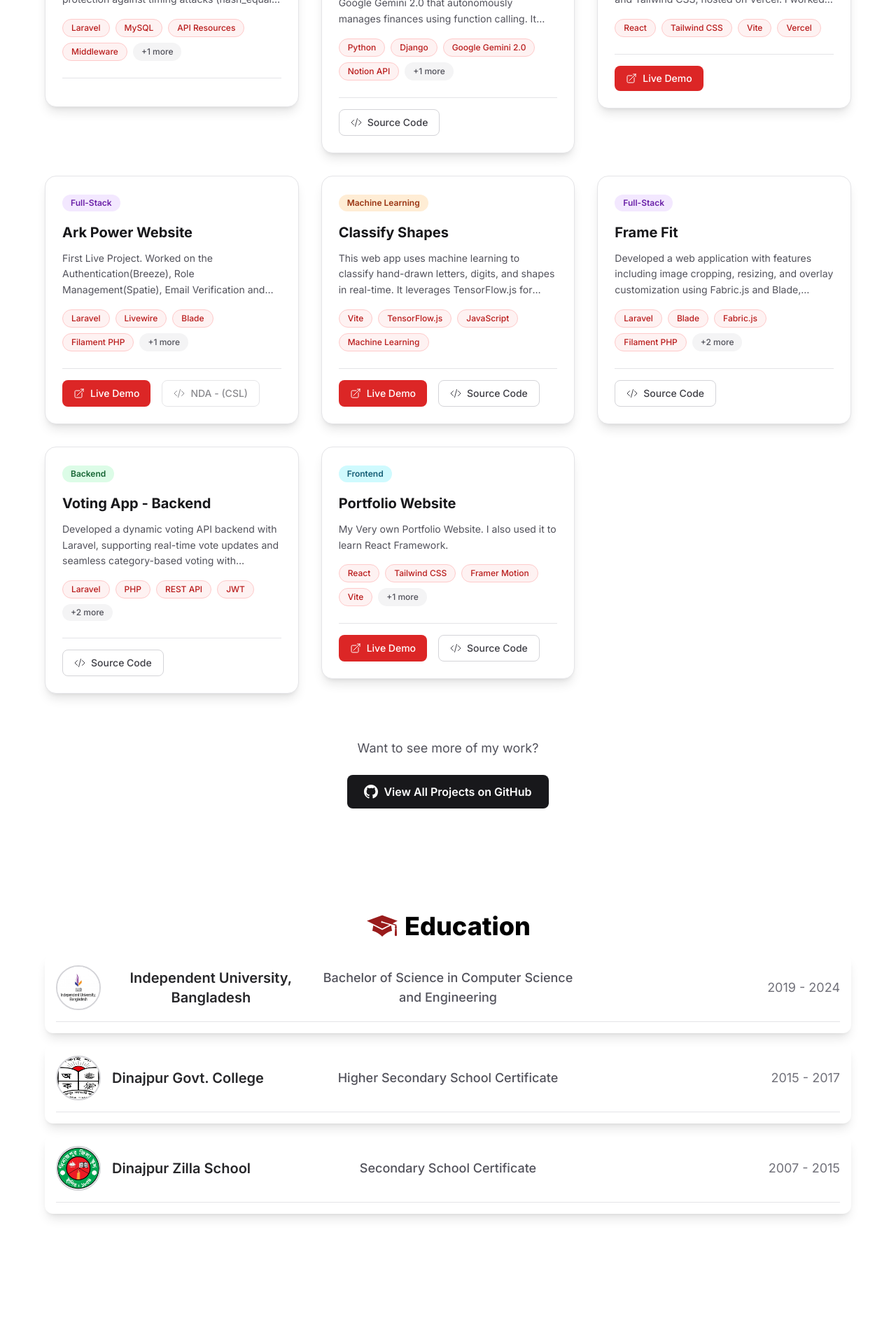
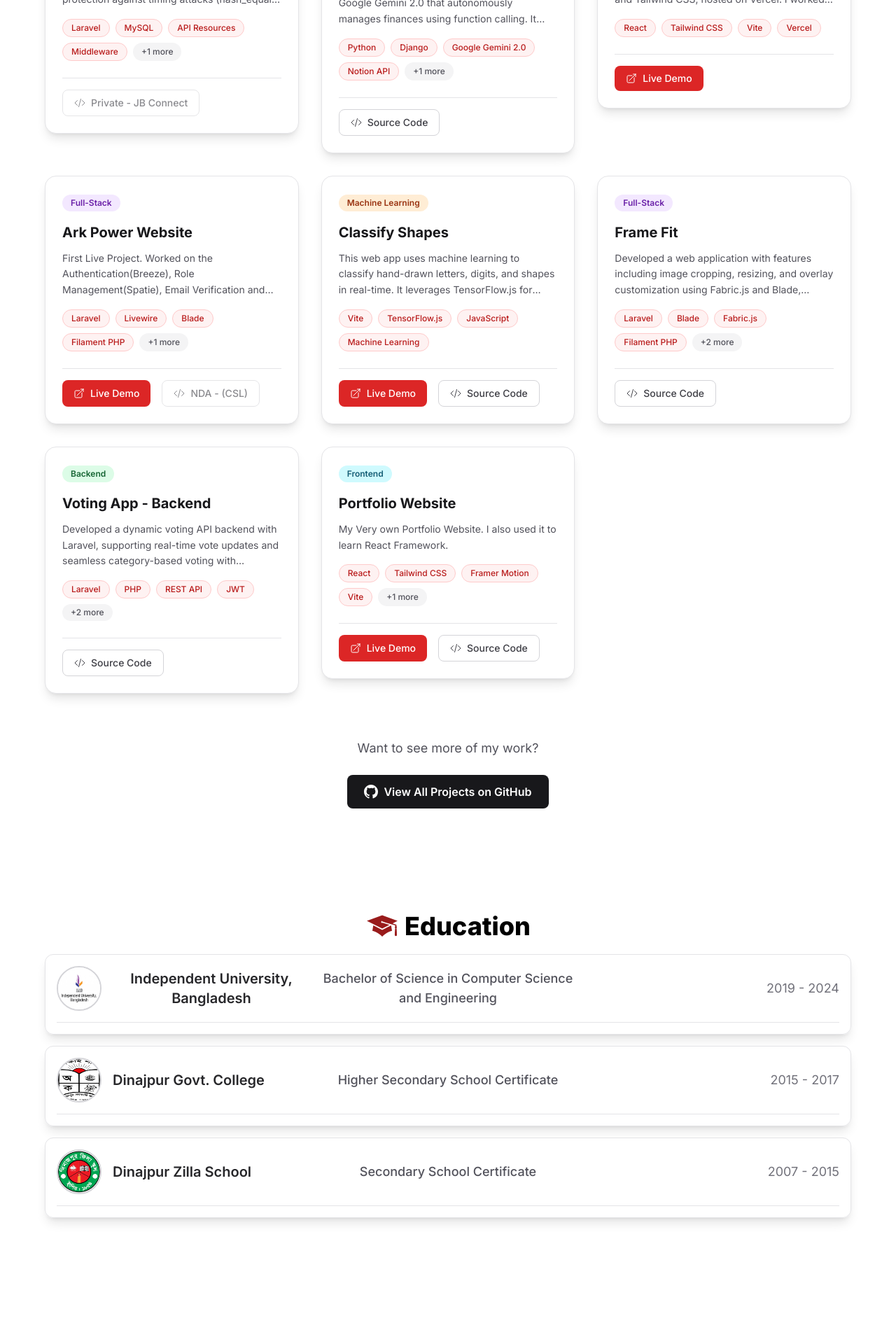
Before and after one commit to AbuAhamedRafi/rafilio, a React (Vite) app: page / in a window 1280 px wide. Shown: the part 1900-3820 px from the top of the page at 70% size. Built offline with nearby package versions, Linux system fonts and the light colour scheme.

Commit message:
Enhance: Add animations and improve UI interactions in Project, Certifications, Contact, Education, and Projects components

```diff
--- a/src/components/Project.jsx
+++ b/src/components/Project.jsx
@@ -1,4 +1,5 @@
 import { motion } from "framer-motion";
+import { useState } from "react";
 import {
   ArrowTopRightOnSquareIcon,
   CodeBracketIcon,
@@ -6,6 +7,8 @@ import {
 import { cn } from "../utils/cn";
 
 function Project({ title, description, technologies, link, github, category }) {
+  const [isActive, setIsActive] = useState(false);
+
   // Handle both array and string formats for backward compatibility
   const techArray = Array.isArray(technologies)
     ? technologies
@@ -36,17 +39,31 @@ function Project({ title, description, technologies, link, github, category }) {
       className={cn(
         "group relative bg-white dark:bg-zinc-900 rounded-2xl p-6 shadow-lg",
         "border border-zinc-200 dark:border-zinc-800",
-        "hover:shadow-xl hover:-translate-y-2 transition-all duration-300",
-        "hover:border-red-200 dark:hover:border-red-800"
+        "transition-all duration-300 cursor-pointer",
+        (isActive || "hover") && "hover:shadow-xl hover:-translate-y-2",
+        (isActive || "hover") &&
+          "hover:border-red-200 dark:hover:border-red-800",
+        isActive &&
+          "shadow-xl -translate-y-2 border-red-200 dark:border-red-800"
       )}
       whileHover={{ y: -8 }}
+      whileTap={{ y: -8 }}
       initial={{ opacity: 0, y: 20 }}
       whileInView={{ opacity: 1, y: 0 }}
       viewport={{ once: true }}
       transition={{ duration: 0.5 }}
+      onTouchStart={() => setIsActive(true)}
+      onTouchEnd={() => setTimeout(() => setIsActive(false), 300)}
+      onMouseEnter={() => setIsActive(true)}
+      onMouseLeave={() => setIsActive(false)}
     >
       {/* Gradient border effect */}
-      <div className="absolute inset-0 bg-gradient-to-r from-red-500 to-blue-500 rounded-2xl opacity-0 group-hover:opacity-100 transition-opacity duration-300 -z-10 blur-xl" />
+      <div
+        className={cn(
+          "absolute inset-0 bg-gradient-to-r from-red-500 to-blue-500 rounded-2xl transition-opacity duration-300 -z-10 blur-xl",
+          isActive ? "opacity-100" : "opacity-0"
+        )}
+      />
 
       {/* Category badge */}
       {category && (
@@ -64,7 +81,14 @@ function Project({ title, description, technologies, link, github, category }) {
       )}
 
       {/* Project title */}
-      <h3 className="font-bold text-xl text-zinc-900 dark:text-zinc-100 mb-3 group-hover:text-red-600 dark:group-hover:text-red-400 transition-colors duration-300">
+      <h3
+        className={cn(
+          "font-bold text-xl mb-3 transition-colors duration-300",
+          isActive
+            ? "text-red-600 dark:text-red-400"
+            : "text-zinc-900 dark:text-zinc-100"
+        )}
+      >
         {title}
       </h3>
 
@@ -140,7 +164,12 @@ function Project({ title, description, technologies, link, github, category }) {
       </div>
 
       {/* Hover effect overlay */}
-      <div className="absolute inset-0 bg-gradient-to-br from-red-500/5 to-blue-500/5 rounded-2xl opacity-0 group-hover:opacity-100 transition-opacity duration-300 pointer-events-none" />
+      <div
+        className={cn(
+          "absolute inset-0 bg-gradient-to-br from-red-500/5 to-blue-500/5 rounded-2xl transition-opacity duration-300 pointer-events-none",
+          isActive ? "opacity-100" : "opacity-0"
+        )}
+      />
     </motion.div>
   );
 }
--- a/src/components/sections/Contact.jsx
+++ b/src/components/sections/Contact.jsx
@@ -1,13 +1,46 @@
+import { motion } from "framer-motion";
 import user_info from "../../data/user_info.js";
-
 import { FaSquareXTwitter, FaLinkedin } from "react-icons/fa6";
 import { FaFacebook, FaInstagram } from "react-icons/fa";
 import { MdEmail } from "react-icons/md";
+import Fade from "../Fade.jsx";
 
 function Contact() {
+  const containerVariants = {
+    hidden: { opacity: 0 },
+    visible: {
+      opacity: 1,
+      transition: {
+        staggerChildren: 0.15,
+        delayChildren: 0.2,
+      },
+    },
+  };
+
+  const itemVariants = {
+    hidden: {
+      opacity: 0,
+      x: -50,
+      scale: 0.9,
+    },
+    visible: {
+      opacity: 1,
+      x: 0,
+      scale: 1,
+      transition: {
+        duration: 0.7,
+        ease: [0.25, 0.46, 0.45, 0.94],
+      },
+    },
+  };
+
   return (
-    <section id="contact" className="scroll-mt-16 mt-16 pt-12 px-4 sm:px-6 lg:px-8 xl:px-16 2xl:px-24">
+    <section
+      id="contact"
+      className="scroll-mt-16 mt-16 pt-12 px-4 sm:px-6 lg:px-8 xl:px-16 2xl:px-24"
+    >
       <div className="w-full">
+        <Fade>
           <h4 className="text-5xl font-bold text-zinc-900 dark:text-zinc-100">
             Let&apos;s Get in Touch:{" "}
             <span className="text-red-800 dark:text-red-500">
@@ -18,50 +51,66 @@ function Contact() {
           <p className="mt-8 leading-7 text-base text-zinc-600 dark:text-zinc-300 font-light">
             {user_info.contact.description}
           </p>
+        </Fade>
 
         <div className="flex justify-center items-center h-80 px-4">
-        <div className="space-y-10">
-          <a
+          <motion.div
+            className="space-y-10"
+            variants={containerVariants}
+            initial="hidden"
+            whileInView="visible"
+            viewport={{ once: true, amount: 0.1 }}
+          >
+            <motion.a
               href={user_info.socials.linkedin}
               className="flex items-center gap-4 text-zinc-600 dark:text-zinc-300 transition-all duration-300 group"
+              variants={itemVariants}
+              whileHover={{ x: 10 }}
             >
               <FaLinkedin className="text-2xl text-red-800 dark:text-red-500 transition-all duration-300 group-hover:text-blue-700 dark:group-hover:text-blue-600" />
               <span className="text-lg font-medium transition-all duration-300 group-hover:scale-105 group-hover:text-blue-700 dark:group-hover:text-blue-600">
                 Follow on Linkedin
               </span>
-          </a>
-          <a
+            </motion.a>
+            <motion.a
               href={user_info.socials.facebook}
               className="flex items-center gap-4 text-zinc-600 dark:text-zinc-300 transition-all duration-300 group"
+              variants={itemVariants}
+              whileHover={{ x: 10 }}
             >
               <FaFacebook className="text-2xl text-red-800 dark:text-red-500 transition-all duration-300 group-hover:text-blue-600 dark:group-hover:text-blue-500" />
               <span className="text-lg font-medium transition-all duration-300 group-hover:scale-105 group-hover:text-blue-600 dark:group-hover:text-blue-500">
                 Follow on Facebook
               </span>
-          </a>
+            </motion.a>
 
-          <a
+            <motion.a
               href={user_info.socials.twitter}
               className="flex items-center gap-4 text-zinc-600 dark:text-zinc-300 transition-all duration-300 group"
+              variants={itemVariants}
+              whileHover={{ x: 10 }}
             >
               <FaSquareXTwitter className="text-2xl text-red-800 dark:text-red-500 transition-all duration-300 group-hover:text-blue-400 dark:group-hover:text-blue-300" />
               <span className="text-lg font-medium transition-all duration-300 group-hover:scale-105 group-hover:text-blue-400 dark:group-hover:text-blue-300">
                 Follow on X
               </span>
-          </a>
+            </motion.a>
 
-          <a
+            <motion.a
               href={user_info.socials.instagram}
               className="flex items-center gap-4 text-zinc-600 dark:text-zinc-300 transition-all duration-300 group"
+              variants={itemVariants}
+              whileHover={{ x: 10 }}
             >
               <FaInstagram className="text-2xl text-red-800 dark:text-red-500 transition-all duration-300 group-hover:text-pink-500 dark:group-hover:text-pink-400" />
               <span className="text-lg font-medium transition-all duration-300 group-hover:scale-105 group-hover:text-pink-500 dark:group-hover:text-pink-400">
                 Follow on Instagram
               </span>
-          </a>
-        </div>
+            </motion.a>
+          </motion.div>
         </div>
 
+        <Fade>
           <hr className="border dark:border-zinc-800" />
 
           <a
@@ -71,6 +120,7 @@ function Contact() {
             <MdEmail className="self-center text-lg text-red-800 dark:text-red-500" />
             <span>{user_info.main.email}</span>
           </a>
+        </Fade>
       </div>
     </section>
   );
--- a/src/components/sections/Education.jsx
+++ b/src/components/sections/Education.jsx
@@ -1,27 +1,72 @@
+import { motion } from "framer-motion";
 import user_info from "../../data/user_info.js";
 import { GiGraduateCap } from "react-icons/gi";
 import { getAssetPath } from "../../utils/assets.js";
+import Fade from "../Fade.jsx";
 
 function Education() {
+  const containerVariants = {
+    hidden: { opacity: 0 },
+    visible: {
+      opacity: 1,
+      transition: {
+        staggerChildren: 0.15,
+        delayChildren: 0.2,
+      },
+    },
+  };
+
+  const cardVariants = {
+    hidden: {
+      opacity: 0,
+      y: 50,
+      scale: 0.9,
+    },
+    visible: {
+      opacity: 1,
+      y: 0,
+      scale: 1,
+      transition: {
+        duration: 0.7,
+        ease: [0.25, 0.46, 0.45, 0.94],
+      },
+    },
+  };
+
   return (
     <section
       id="education"
       className="scroll-mt-16 flex flex-col items-center text-center py-16 px-4 sm:px-6 lg:px-8 xl:px-16 2xl:px-24 bg-gradient-to-r"
     >
       <div className="w-full">
+        <Fade>
           <div className="flex justify-center items-center">
             <h4 className="text-4xl dark:text-white mb-4 font-extrabold flex gap-2 items-center">
               <GiGraduateCap className="text-5xl text-red-800 dark:text-red-500" />
               Education
             </h4>
           </div>
+        </Fade>
 
+        <motion.div
+          variants={containerVariants}
+          initial="hidden"
+          whileInView="visible"
+          viewport={{ once: true, amount: 0.1 }}
+        >
           {user_info.education.map((edu, index) => {
             return (
-            <div
+              <motion.div
                 key={index}
-              className="shadow-lg rounded-xl p-4 mb-4 mx-auto transition-transform duration-300"
+                variants={cardVariants}
+                className="group relative shadow-lg rounded-xl p-4 mb-4 mx-auto transition-transform duration-300 hover:shadow-xl hover:-translate-y-2 border border-zinc-200 dark:border-zinc-800 hover:border-red-200 dark:hover:border-red-800"
+                whileHover={{ y: -8 }}
               >
+                {/* Gradient border effect */}
+                <div className="absolute inset-0 bg-gradient-to-r from-red-500 to-blue-500 rounded-xl opacity-0 group-hover:opacity-100 transition-opacity duration-300 -z-10 blur-xl" />
+
+                {/* Hover effect overlay */}
+                <div className="absolute inset-0 bg-gradient-to-br from-red-500/5 to-blue-500/5 rounded-xl opacity-0 group-hover:opacity-100 transition-opacity duration-300 pointer-events-none" />
                 <div className="flex flex-col md:flex-row md:justify-between md:items-center gap-4">
                   <div className="flex items-center gap-4 w-full md:w-1/3">
                     <img
@@ -48,9 +93,10 @@ function Education() {
                 </div>
 
                 <div className="mt-4 h-[1px] bg-zinc-200 dark:bg-zinc-700"></div>
-            </div>
+              </motion.div>
             );
           })}
+        </motion.div>
       </div>
     </section>
   );
--- a/src/components/sections/Projects.jsx
+++ b/src/components/sections/Projects.jsx
@@ -52,7 +52,7 @@ function Projects() {
         className="w-full"
         initial="hidden"
         whileInView="visible"
-        viewport={{ once: true, amount: 0.2 }}
+        viewport={{ once: true, amount: 0.05 }}
         variants={containerVariants}
       >
         {/* Section Header */}
--- a/src/data/user_info.js
+++ b/src/data/user_info.js
@@ -49,7 +49,7 @@ const info = {
         "DomPDF",
       ],
       category: "Logistics / Enterprise",
-      github: "Private - CSL",
+      github: "Private - JB Connect",
     },
     {
       title: "Nextcloud Custom App Ecosystem",
@@ -70,6 +70,7 @@ const info = {
         "Docker",
       ],
       category: "Backend / Security",
+      github: "Private - JB Connect",
     },
     {
       title: "Autonomous Expense Tracker Telegram Bot",
```
Also changed, not shown: src/components/sections/Certifications.jsx (+7 -1 lines). Lines whose indentation alone changed are shown as unchanged.
